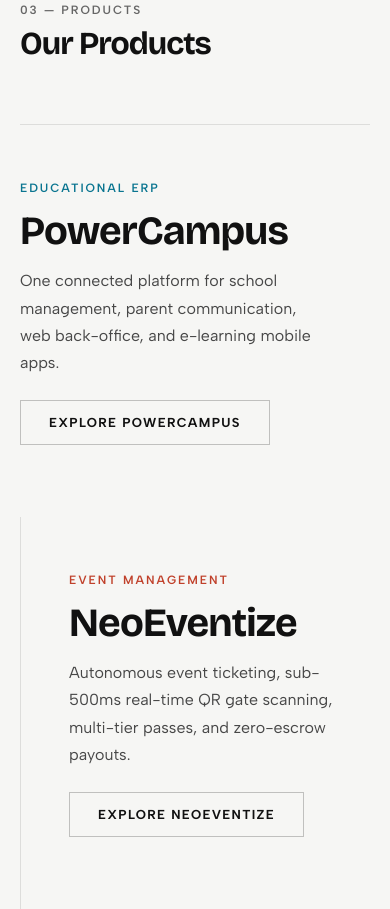
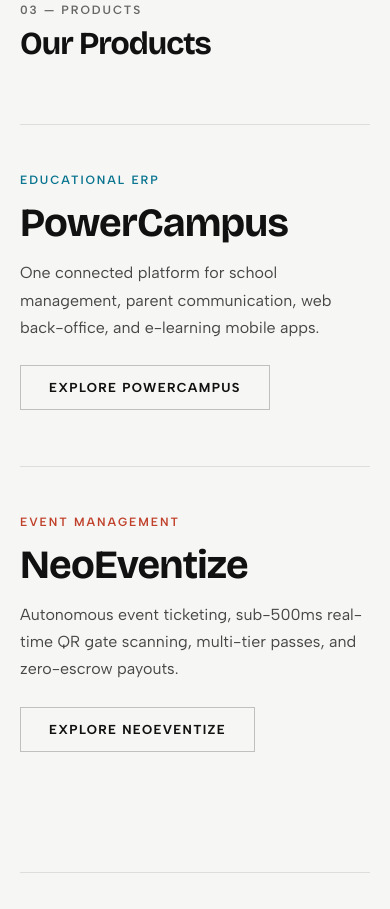
Before and after one commit to neopathtech/website, a plain HTML site: page src/index.html in a window 390 px wide. Shown: the part 3039-3948 px from the top of the page. Drawn offline with nearby package versions, Linux system fonts and the light colour scheme.

Commit message:
feat: add SVG favicon and refine homepage product preview section styles

```diff
--- a/src/index.html
+++ b/src/index.html
@@ -13,6 +13,7 @@
         href="https://fonts.googleapis.com/css2?family=Albert+Sans:wght@400;500;600;700&family=Bricolage+Grotesque:wght@400;500;700;800&display=swap"
         rel="stylesheet">
     <link rel="icon" type="image/png" href="assets/logo.png">
+    <link rel="icon" type="image/svg+xml" href="assets/favicon.svg">
     <link rel="stylesheet" href="styles.css">
     <script>
         (function () {
@@ -188,8 +189,8 @@
                     <h2 class="section-title" style="margin-bottom:0">Our Products</h2>
                 </div>
             </div>
-            <div class="cols" style="gap:0;border-top:1px solid var(--color-border)">
-                <article style="padding:56px 48px 72px 0">
+            <div class="product-preview">
+                <article>
                     <p class="section-kicker" style="color:var(--color-cyan)">EDUCATIONAL ERP</p>
                     <h3 style="margin:12px 0;font-size:40px;letter-spacing:-.02em">PowerCampus</h3>
                     <p style="margin:0 0 24px;color:var(--color-text-secondary);line-height:1.7;max-width:440px">One
@@ -197,7 +198,7 @@
                         mobile apps.</p>
                     <a class="btn" href="powercampus.html">Explore PowerCampus</a>
                 </article>
-                <article style="padding:56px 0 72px 48px;border-left:1px solid var(--color-border)">
+                <article>
                     <p class="section-kicker" style="color:var(--color-coral)">EVENT MANAGEMENT</p>
                     <h3 style="margin:12px 0;font-size:40px;letter-spacing:-.02em">NeoEventize</h3>
                     <p style="margin:0 0 24px;color:var(--color-text-secondary);line-height:1.7;max-width:440px">
--- a/src/styles.css
+++ b/src/styles.css
@@ -3229,3 +3229,36 @@ a.blog-post:hover h3 {
         gap: 32px 16px;
     }
 }
+
+/* ---------- Home: Product Preview (PowerCampus | NeoEventize) ---------- */
+.product-preview {
+    display: grid;
+    grid-template-columns: repeat(2, minmax(0, 1fr));
+    border-top: 1px solid var(--color-border);
+}
+
+.product-preview > article {
+    padding: 56px 48px 72px 0;
+}
+
+.product-preview > article + article {
+    padding: 56px 0 72px 48px;
+    border-left: 1px solid var(--color-border);
+}
+
+/* Stacked: both start at the same left edge, divided by a top border */
+@media (max-width: 760px) {
+    .product-preview {
+        grid-template-columns: 1fr;
+    }
+
+    .product-preview > article,
+    .product-preview > article + article {
+        padding: 48px 0 56px;
+        border-left: 0;
+    }
+
+    .product-preview > article + article {
+        border-top: 1px solid var(--color-border);
+    }
+}
```
Also changed, not shown: src/about.html (+1 -0 lines), src/blog.html (+1 -0 lines), src/contact.html (+1 -0 lines), src/gallery.html (+1 -0 lines), src/neoeventize.html (+1 -0 lines), src/powercampus.html (+1 -0 lines), src/privacy.html (+1 -0 lines), src/services.html (+1 -0 lines), src/terms.html (+1 -0 lines), src/assets/favicon.svg (added), 3 other files.
